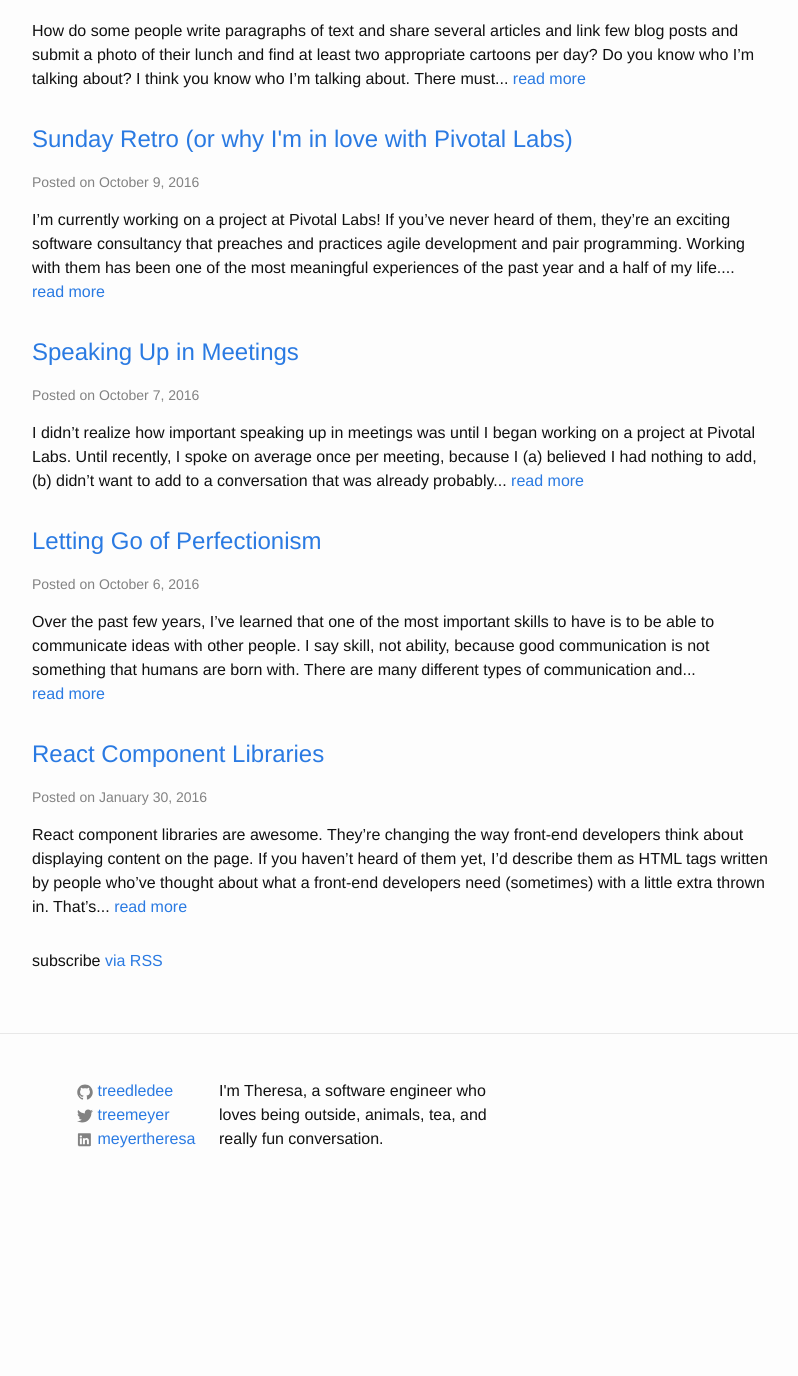
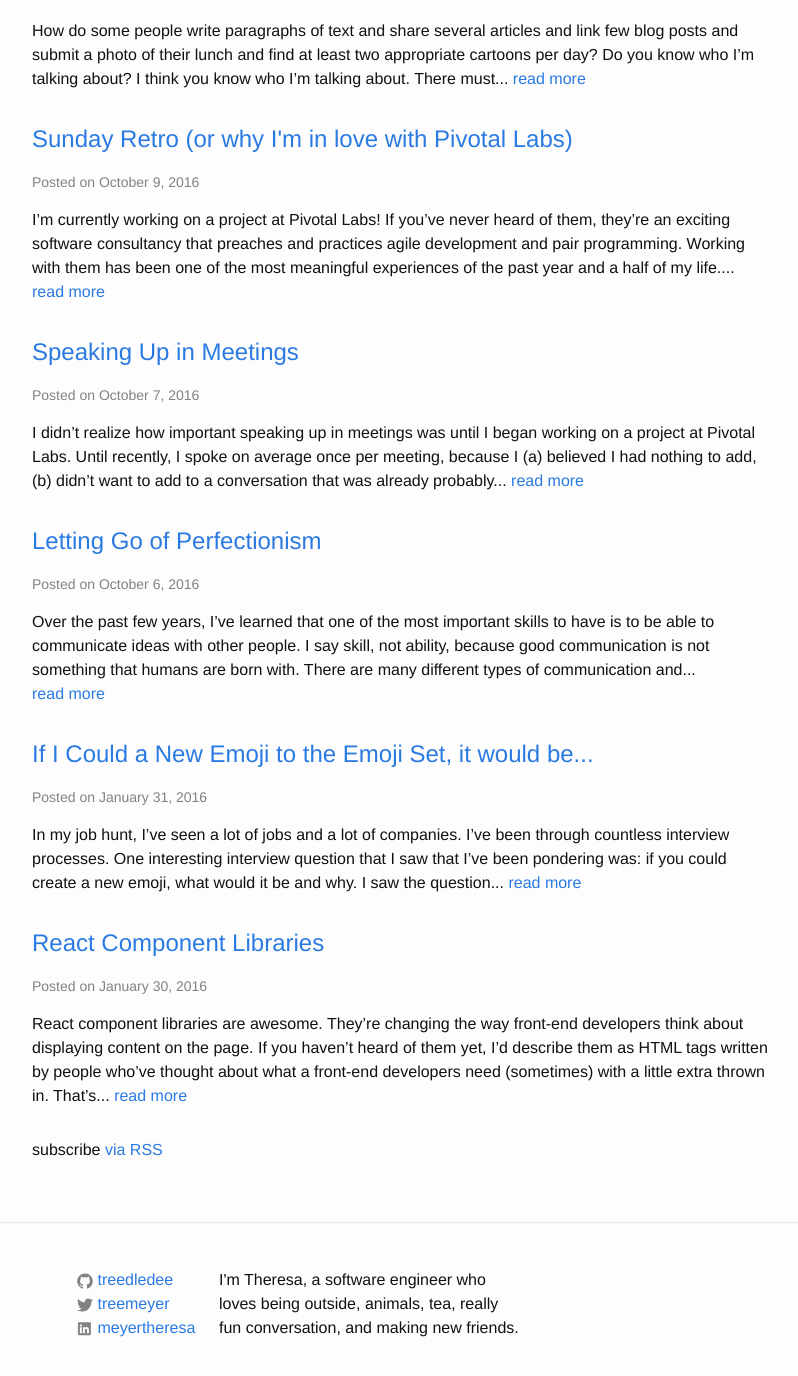
Before and after one commit to treedledee/treedledee.github.io, a Jekyll site: the page built from blog.md, in a window 1280 px wide and 1400 px high, scrolled down 799 px. Shown: the top 1376 px of the window, without its empty margins (238-1036 px from the left). Built offline with Jekyll 4.4.1, drawn with Linux system fonts in a browser that asks for light colours; before the commit the page ends 2010 px from its top, so only the background shows below that.

Commit message:
my emoji

```diff
--- a/_config.yml
+++ b/_config.yml
@@ -10,7 +10,7 @@
 email:
 description: > # this means to ignore newlines until "baseurl:"
   I'm Theresa, a software engineer who loves being outside,
-  animals, tea, and really fun conversation.
+  animals, tea, really fun conversation, and making new friends.
 baseurl: "" # the subpath of your site, e.g. /blog
 url: "http://treedledee.github.com" # the base hostname & protocol for your site
 twitter_username: treemeyer
--- /dev/null
+++ b/_posts/2017-01-31-new-emoji.md
@@ -0,0 +1,30 @@
+---
+layout: post
+title: "If I Could a New Emoji to the Emoji Set, it would be..."
+date: 2016-01-31 10:28:59 -0700
+categories: emojis
+---
+
+In my job hunt, I've seen a lot of jobs and a lot of companies.
+I've been through countless interview processes. One interesting interview
+question that I saw that I've been pondering was: if you could create
+a new emoji, what would it be and why.
+
+I saw the question and thought: uhhhh, I dunno! But then the other day when
+I was sending a message to a friend to go climb, I went to look for a very
+specific emoji and couldn't find it!
+
+The emoji that I would create is a smiley face with a party hat on.
+Right now, the only option to convey that oh-so-subtle smile + party
+is smile and confetti horn. But what if you just want them both in
+one emoji? The gentle smile says "I'm so glad to see you and I'm so glad
+we're doing this," while the party hat says "and it's also going to be awesome."
+It's like normal happiness levels with a little extra pizzazz.
+Maybe I'll even have the party hat slightly askew to show: "it's going to be
+so much fun that your hat will get blown sideways and when people ask about
+it you'll say that it was the wind but actually you were having so much fun
+that your hat slipped sideways" and your slightly smiling face will confirm it all.
+
+ <img src="/img/myemoji.png?raw=true">
+
+I think it might be time to get a drawing/graphics tablet. :)
```
Also changed, not shown: _posts/2017-01-30-component-library.md (line endings or trailing spaces), img/myemoji.png (added).
